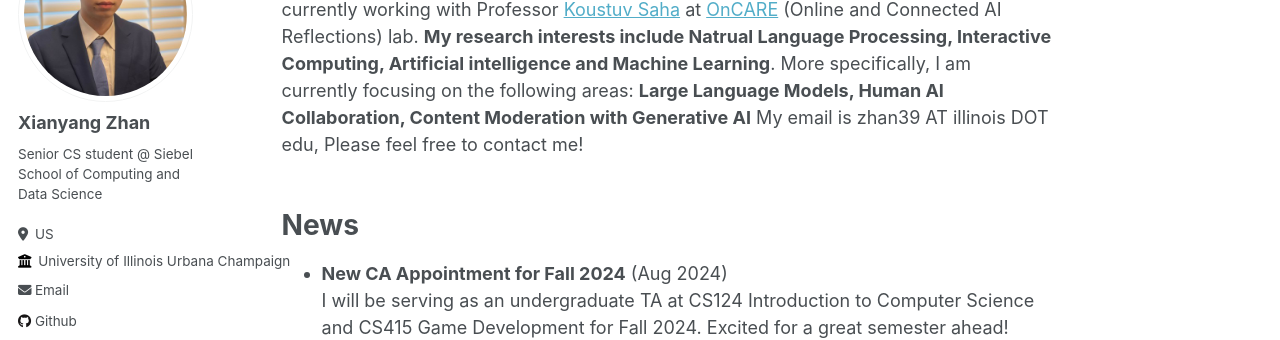
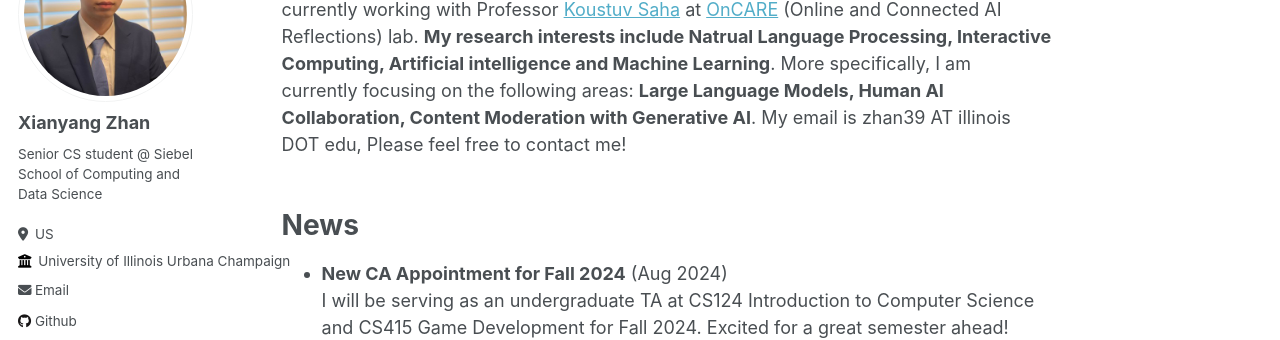
Before and after one commit to xzhan0/xzhan0.github.io, a Jekyll site: the page built from _pages/about.md, in a window 1280 px wide and 1054 px high. Shown: the part 159-499 px from the top of the window. Built offline with Jekyll 4.4.1, drawn with Linux system fonts in a browser that asks for light colours.

```diff
--- a/_pages/about.md
+++ b/_pages/about.md
@@ -6,7 +6,7 @@ redirect_from:
   - /about/
   - /about.html
 ---
-I am a Senior Computer Science student at the University of Illinois Urbana Champaign, currently working with Professor [Koustuv Saha](https://koustuv.com/) at [OnCARE](https://oncare.cs.illinois.edu/people/) (Online and Connected AI Reflections) lab. **My research interests include Natrual Language Processing, Interactive Computing, Artificial intelligence and Machine Learning**. More specifically, I am currently focusing on the following areas: **Large Language Models, Human AI Collaboration, Content Moderation with Generative AI** My email is zhan39 AT illinois DOT edu, Please feel free to contact me!
+I am a Senior Computer Science student at the University of Illinois Urbana Champaign, currently working with Professor [Koustuv Saha](https://koustuv.com/) at [OnCARE](https://oncare.cs.illinois.edu/people/) (Online and Connected AI Reflections) lab. **My research interests include Natrual Language Processing, Interactive Computing, Artificial intelligence and Machine Learning**. More specifically, I am currently focusing on the following areas: **Large Language Models, Human AI Collaboration, Content Moderation with Generative AI**. My email is zhan39 AT illinois DOT edu, Please feel free to contact me!
 <br/>
 <br/>
 
```
